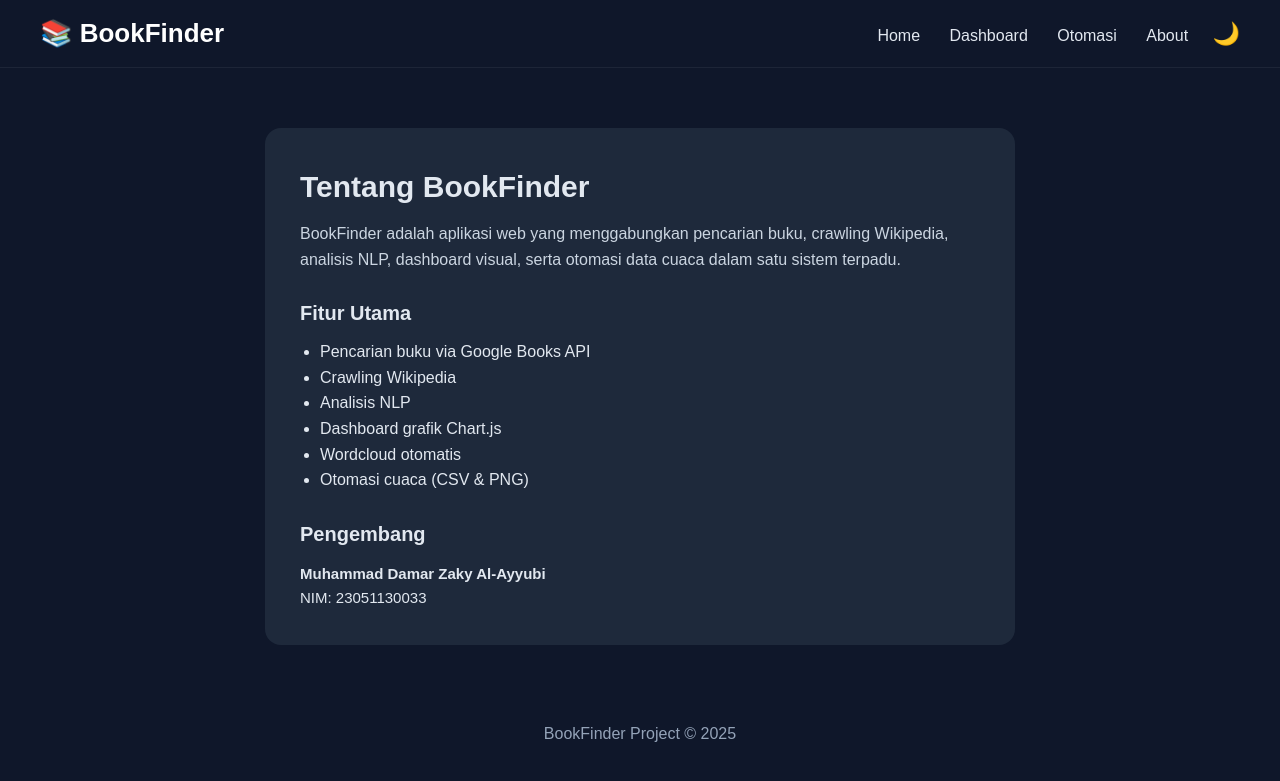
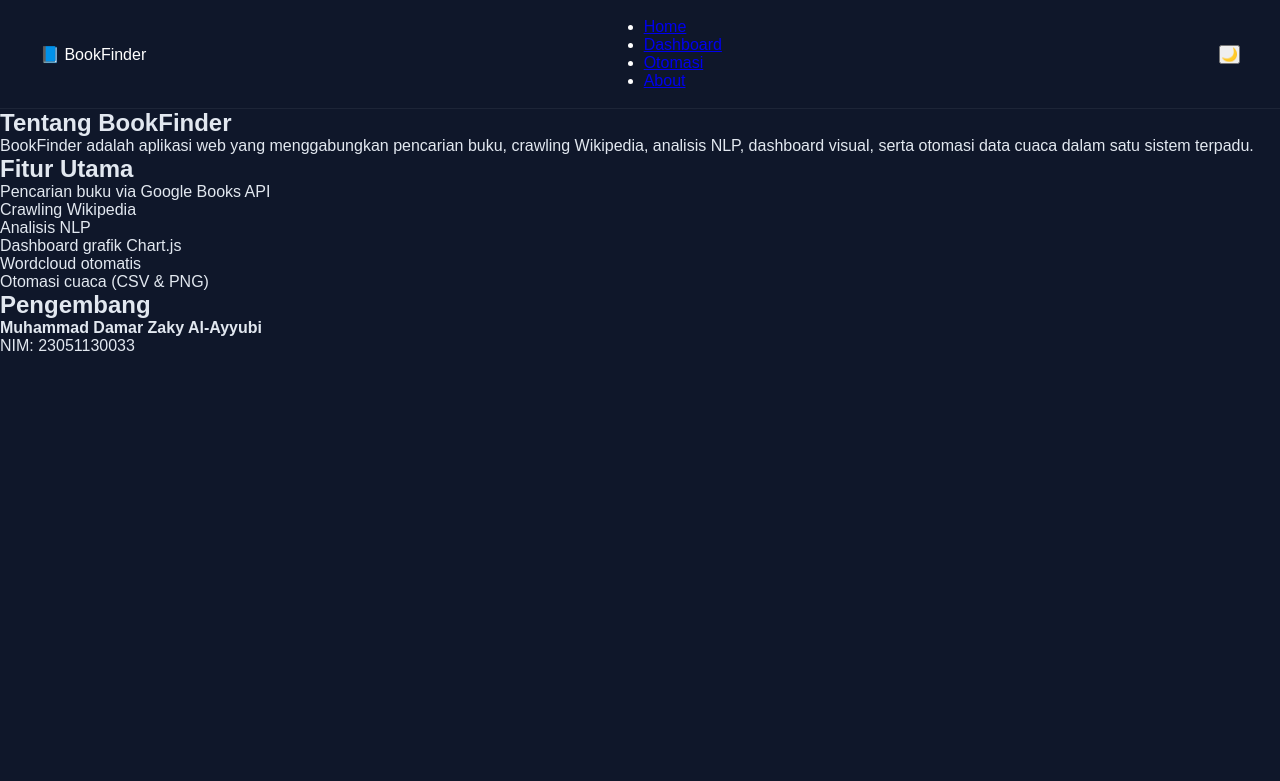
Before and after one commit to muhammadDamarZakyAL-Ayyubi/BookFinder-FinalProject, a Flask app: page /about in a window 1280 px wide. Shown: the top 781 px of the page. Run offline with Flask 3, Linux system fonts and the light colour scheme; parts of the project's set-up code (start-up, migrations or seed data) failed here and were passed over.

Commit message:
Update about.html

```diff
--- a/templates/about.html
+++ b/templates/about.html
@@ -1,35 +1,36 @@
 <!DOCTYPE html>
 <html lang="id">
 <head>
-  <meta charset="utf-8">
-  <meta name="viewport" content="width=device-width,initial-scale=1">
-  <title>About - BookFinder</title>
-  <link rel="stylesheet" href="{{ url_for('static', filename='css/style.css') }}">
+    <meta charset="UTF-8">
+    <meta name="viewport" content="width=device-width, initial-scale=1.0">
+    <title>Tentang BookFinder</title>
+
+    <link rel="stylesheet" href="{{ url_for('custom_static', filename='css/style.css') }}">
 </head>
 
-<body>
+<body class="dark">
 
-<header class="navbar">
-  <h1>📚 BookFinder</h1>
-  <nav>
-    <a href="/">Home</a>
-    <a href="/dashboard">Dashboard</a>
-    <a href="/otomasi">Otomasi</a>
-    <a href="/about" class="active">About</a>
-    <button id="theme-toggle" class="theme-btn">🌙</button>
+<nav class="navbar">
+    <div class="logo">📘 BookFinder</div>
+    <ul class="nav-links">
+        <li><a href="/">Home</a></li>
+        <li><a href="/dashboard">Dashboard</a></li>
+        <li><a href="/otomasi">Otomasi</a></li>
+        <li><a href="/about">About</a></li>
+    </ul>
+    <button id="toggle-theme">🌙</button>
 </nav>
-</header>
 
-<div class="about-card">
-  <h2>Tentang BookFinder</h2>
-
-  <p class="about-sub">
-    BookFinder adalah aplikasi web yang menggabungkan pencarian buku, crawling Wikipedia,
-    analisis NLP, dashboard visual, serta otomasi data cuaca dalam satu sistem terpadu.
+<section class="container">
+    <div class="card">
+        <h1>Tentang BookFinder</h1>
+        <p>
+            BookFinder adalah aplikasi web yang menggabungkan pencarian buku,
+            crawling Wikipedia, analisis NLP, dashboard visual, serta otomasi data cuaca dalam satu sistem terpadu.
         </p>
 
-  <h3>Fitur Utama</h3>
-  <ul class="about-list">
+        <h2>Fitur Utama</h2>
+        <ul>
             <li>Pencarian buku via Google Books API</li>
             <li>Crawling Wikipedia</li>
             <li>Analisis NLP</li>
@@ -38,36 +39,11 @@
             <li>Otomasi cuaca (CSV & PNG)</li>
         </ul>
 
-  <h3>Pengembang</h3>
-  <p class="about-dev">
-    <strong>Muhammad Damar Zaky Al-Ayyubi</strong><br>
-    NIM: 23051130033
-  </p>
+        <h2>Pengembang</h2>
+        <p><b>Muhammad Damar Zaky Al-Ayyubi</b><br>NIM: 23051130033</p>
     </div>
+</section>
 
-<footer>BookFinder Project © 2025</footer>
-
-<!-- THEME MODE SCRIPT -->
-<script>
-  const btn = document.getElementById("theme-toggle");
-  const body = document.body;
-
-  if(localStorage.getItem("theme") === "light"){
-    body.classList.add("light");
-    btn.textContent = "☀️";
-  }
-
-  btn.onclick = () => {
-    body.classList.toggle("light");
-    if(body.classList.contains("light")){
-      btn.textContent = "☀️";
-      localStorage.setItem("theme","light");
-    }else{
-      btn.textContent = "🌙";
-      localStorage.setItem("theme","dark");
-    }
-  }
-</script>
-
+<script src="{{ url_for('custom_static', filename='theme.js') }}"></script>
 </body>
 </html>
```
Lines whose indentation alone changed are shown as unchanged.
